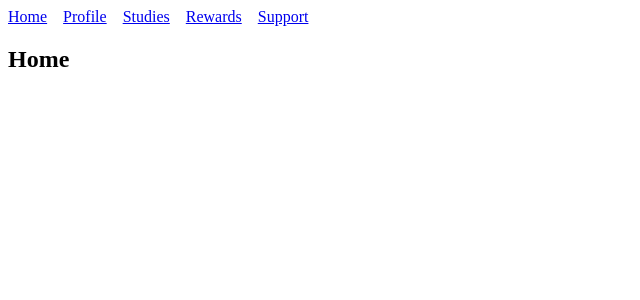
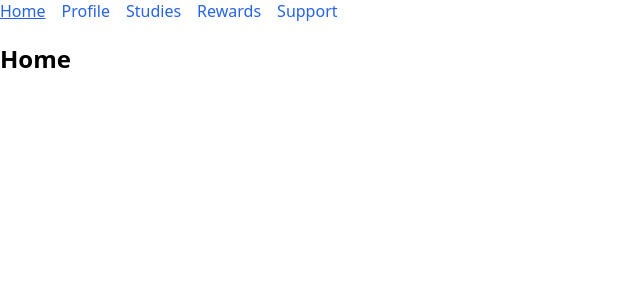
Before and after one commit to dephaq/mar-pwa, a React (Vite) app in the folder apps/web/: page /studies#/home in a window 1280 px wide. Shown: the top 300 px of the page, without its empty margins (0-640 px from the left). Built offline with nearby package versions, Linux system fonts and the light colour scheme; no server answers.

Commit message:
style(web): add base styles to index.css

```diff
--- /dev/null
+++ b/apps/web/src/index.css
@@ -0,0 +1,5 @@
+html,body,#root{height:100%}
+*{box-sizing:border-box}
+body{margin:0;font-family:system-ui,-apple-system,Segoe UI,Roboto,Inter,Arial,sans-serif}
+a{color:#2563eb;text-decoration:none}
+a:hover{text-decoration:underline}
--- a/apps/web/src/main.tsx
+++ b/apps/web/src/main.tsx
@@ -1,3 +1,4 @@
+import './index.css';
 import React from 'react';
 import { createRoot } from 'react-dom/client';
 import { RouterProvider } from '@tanstack/react-router';
```
